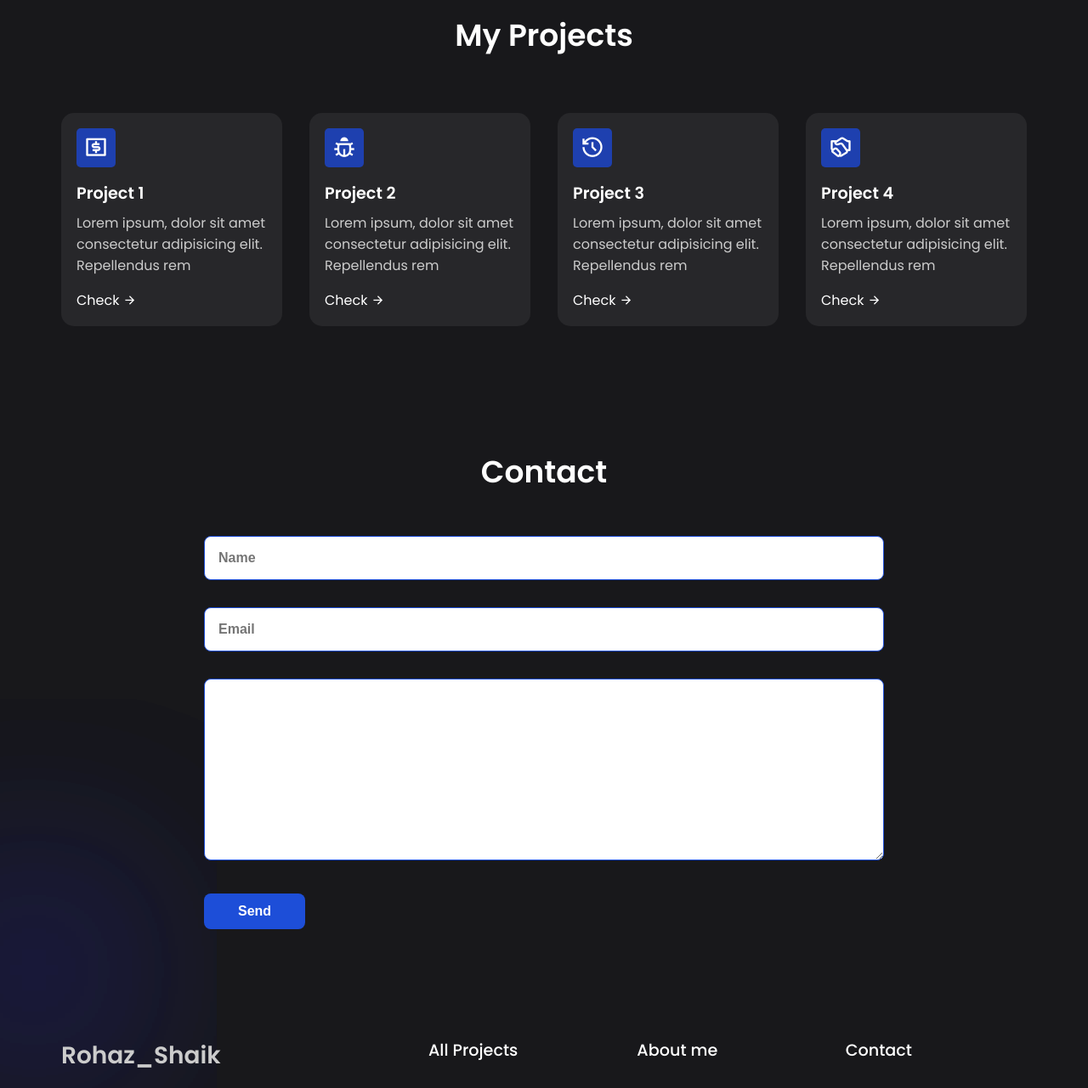
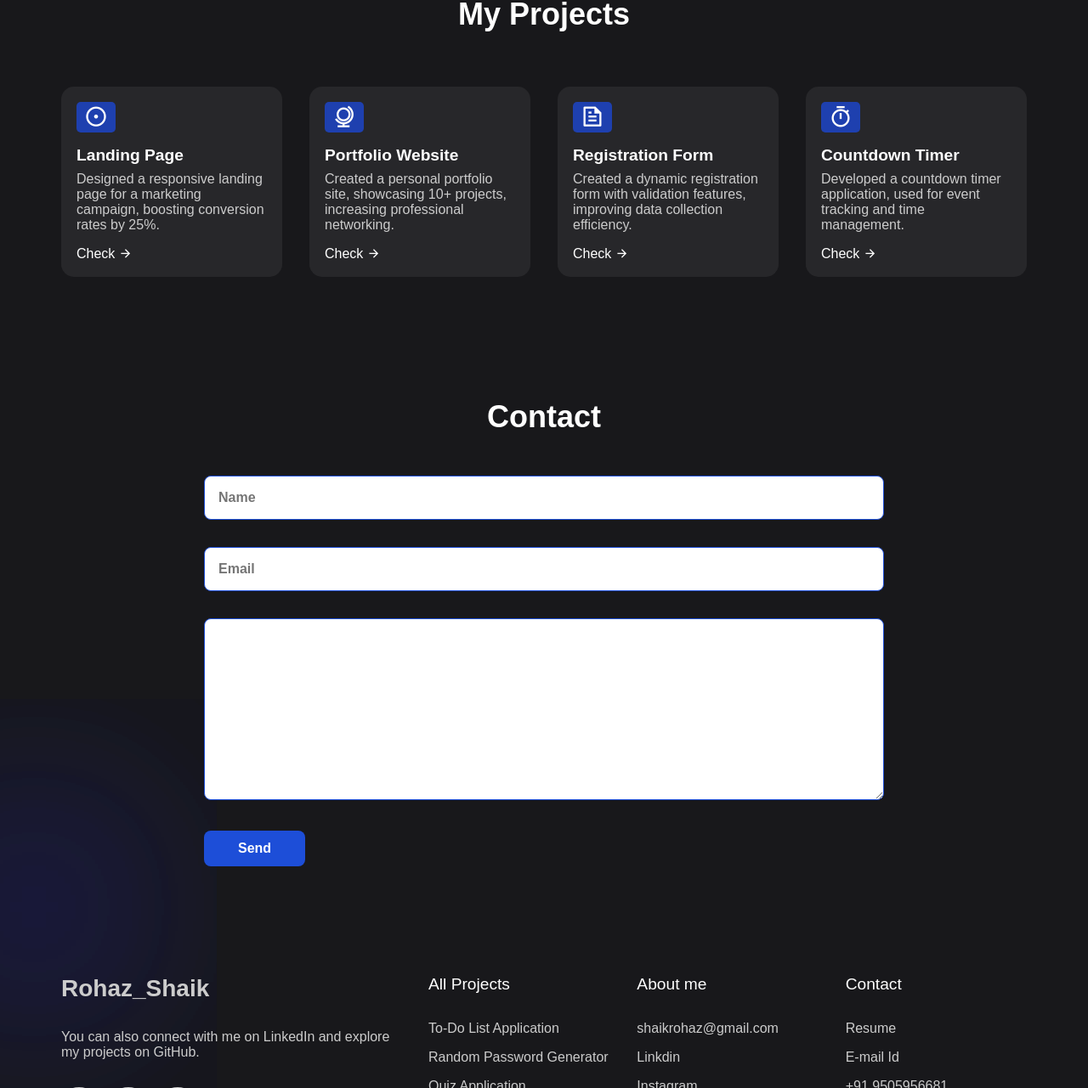
Before and after one commit to rohazshaik07/Personal_Portofolio, a plain HTML site: page index.html in a window 1280 px wide. Shown: the part 1464-2745 px from the top of the page at 85% size. Drawn offline with nearby package versions, Linux system fonts and the light colour scheme.

Commit message:
Final Outuput For Submission

```diff
--- a/index.html
+++ b/index.html
@@ -13,33 +13,23 @@
 <body>
 
     <nav>
-        <div >
-            <a href="#">
-                <p class="nav-logo"> Rohaz Shaik</p>
-            </a>
-        </div>
-
+        <a href="#"> <p class="nav-logo"> Rohaz Shaik</p> </a>
         <ul class="nav-links">
             <li class="link"><a href="#">Home</a></li>
             <li id="link1" class="link"><a href="#skills">Skills</a></li>
             <li id="link2" class="link"><a href="#container_projects">My Projects</a></li>
             <li id="link3" class="link"><a href="#contact">Contact</a></li>
         </ul>
-        <div class="btn-group button-top">
-            <a href="#container_projects" class="btn" id="button-skills"> My Projects </a>
-        </div>
     </nav>
 
     <header class="container">
         <div class="content">
             <span class="blur"></span>
             <span class="blur"></span>
-            <h4>CREATE YOUR SITE LIKE A PRO</h4>
+            <h4>MAKE AN AESTHETIC SITE WITH ME</h4>
             <H1>Hi, I'm <span >Rohaz</span>,<br> Web Developer</H1>
             <p>
-                Lorem ipsum, dolor sit amet consectetur adipisicing elit. Repellendus rem eos aliquid quo rerum
-                temporibus ipsum distinctio numquam ut omnis placeat, nam sint atque quos dolorem laborum? Rerum, esse
-                dolorem.
+                I specialize in creating user-friendly and high-performance web applications. With a solid foundation in HTML, CSS, JavaScript, and Python, I am passionate about leveraging my skills to build innovative solutions that enhance user experience and drive business success.
             </p>
             <div class="btn-group" >
                 <a href="1. Web Developer - Resume.pdf"  class="btn active">Download CV</a>
@@ -54,7 +44,7 @@
     <section class="skills section" id="skills">
         <h2 class="header">Skills </h2>
         <p class="sub-header">
-            Lorem ipsum, dolor sit amet consectetur adipisicing elit. Repellendus rem eos aliquid quo rerum.
+            I have gained a comprehensive skill set through both formal education and practical experience. <br> Here are some of the key areas I have mastered
         </p>
         <div class="skills_Dabba bd-grid">
             <div>
@@ -114,32 +104,32 @@
         <h2 class="header">My Projects</h2>
         <div class="features">
             <div class="card">
-                <span><i class="ri-money-dollar-box-line"></i></span>
-                <h4>Project 1</h4>
+                <span><i class="ri-focus-line"></i></i></span>
+                <h4>Landing Page </h4>
                 <p>
-                    Lorem ipsum, dolor sit amet consectetur adipisicing elit. Repellendus rem  </p>
-                <a href="#">Check <i class="ri-arrow-right-line"></i></a>
+                    Designed a responsive landing page for a marketing campaign, boosting conversion rates by 25%.</p>
+                <a href="https://landingpage-rohaz.netlify.app">Check <i class="ri-arrow-right-line"></i></a>
             </div>
             <div class="card">
-                <span><i class="ri-bug-line"></i></span>
-                <h4>Project 2 </h4>
+                <span><i class="ri-globe-line"></i></span>
+                <h4>Portfolio Website </h4>
                 <p>
-                    Lorem ipsum, dolor sit amet consectetur adipisicing elit. Repellendus rem                  </p>
-                <a href="#">Check <i class="ri-arrow-right-line"></i></a>
+                    Created a personal portfolio site, showcasing 10+ projects, increasing professional networking.</p>
+                <a href="https://portofolio-rohaz.netlify.app">Check <i class="ri-arrow-right-line"></i></a>
             </div>
             <div class="card">
-                <span><i class="ri-history-line"></i></span>
-                <h4>Project 3</h4>
+                <span><i class="ri-file-text-line"></i></i></span>
+                <h4>Registration Form</h4>
                 <p>
-                    Lorem ipsum, dolor sit amet consectetur adipisicing elit. Repellendus rem                  </p>
-                <a href="#">Check <i class="ri-arrow-right-line"></i></a>
+                    Created a dynamic registration form with validation features, improving data collection efficiency.   </p>
+                <a href="https://registrationforum-rohaz.netlify.app">Check <i class="ri-arrow-right-line"></i></a>
             </div>
             <div class="card">
-                <span><i class="ri-shake-hands-line"></i></span>
-                <h4>Project 4</h4>
+                <span><i class="ri-timer-line"></i></i></span>
+                <h4>Countdown Timer</h4>
                 <p>
-                    Lorem ipsum, dolor sit amet consectetur adipisicing elit. Repellendus rem                  </p>
-                <a href="#">Check <i class="ri-arrow-right-line"></i></a>
+                    Developed a countdown timer application, used for event tracking and time management.           </p>
+                <a href="https://timer-rohaz.netlify.app">Check <i class="ri-arrow-right-line"></i></a>
             </div>
         </div>
     </section>
@@ -164,7 +154,7 @@
                 <p class="nav-logo2"> Rohaz_Shaik </p>
             </div>
             <p>
-                Lorem ipsum dolor sit amet consectetur adipisicing elit.
+              You can also connect with me on LinkedIn and explore my projects on GitHub.
             </p>
             <div class="socials">
                 <a href="#"><i class="ri-youtube-line"></i></a>
@@ -174,21 +164,21 @@
         </div>
         <div class="column">
             <h4>All Projects</h4>
-            <a href="#">Project 5</a>
-            <a href="#">Project 6</a>
-            <a href="#">Project 7</a>
+            <a href="#">To-Do List Application</a>
+            <a href="#">Random Password Generator</a>
+            <a href="#">Quiz Application</a>
         </div>
         <div class="column">
             <h4>About me</h4>
-            <a href="#">E-mail id</a>
-            <a href="#">Linkdin</a>
-            <a href="#">Instagram</a>
+            <a href="shaikrohaz@gmail.com">shaikrohaz@gmail.com</a>
+            <a href="https://www.linkedin.com/in/rohazshaik/">Linkdin</a>
+            <a href="https://www.instagram.com/_exotic.rohaz/">Instagram</a>
         </div>
         <div class="column">
             <h4>Contact</h4>
-            <a href="#">Resume </a>
-            <a href="#">E-mail Id</a>
-            <a href="#">Cell Number</a>
+            <a href="1. Web Developer - Resume.pdf">Resume </a>
+            <a href="#contact">E-mail Id</a>
+            <a href="#">+91 9505956681</a>
         </div>
     </footer>
 
--- a/styles.css
+++ b/styles.css
@@ -1,4 +1,3 @@
-@import url('https://fonts.googleapis.com/css2?family=Poppins:wght@300;400;500;600;700;800&display=swap');
 
 *{
     padding: 0;
@@ -24,7 +23,6 @@ body{
     scroll-margin-top: 0;
   }
 nav{
-    max-width: 1200px;
     margin: 1rem;
     padding: 2rem 1rem;
     display: flex;
@@ -38,7 +36,8 @@ nav{
     color: rgb(255, 255, 255);
     padding: auto;
     margin: 2rem;
-
+    display: flex;
+    align-items: left;
 }
 .nav-logo2{
     font-size: 28px;
@@ -49,8 +48,10 @@ nav{
 .nav-links{
     list-style: none;
     display: flex;
-    align-items: center;
-    gap: 3rem;
+    align-items: right;
+    justify-content: flex-end;
+    gap: 2rem;
+    margin-right: 9rem;
 }
 
 .link a{
```
Also changed, not shown: 1 other file.
